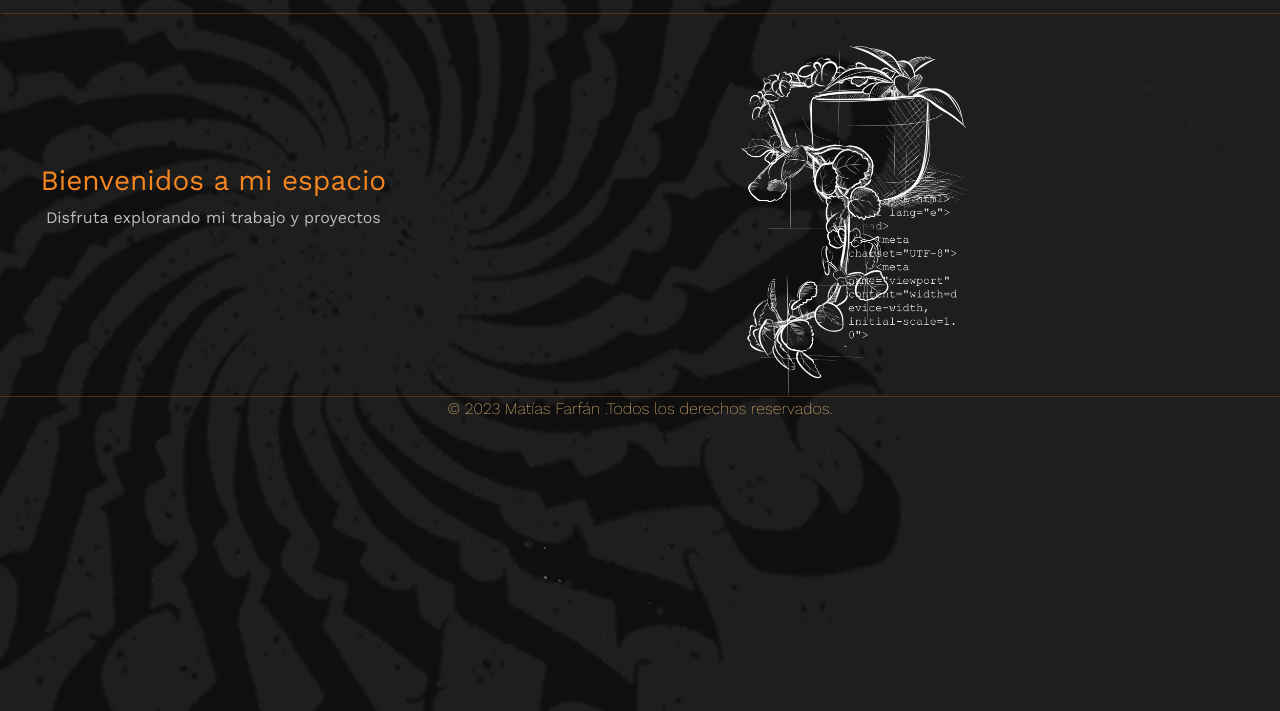
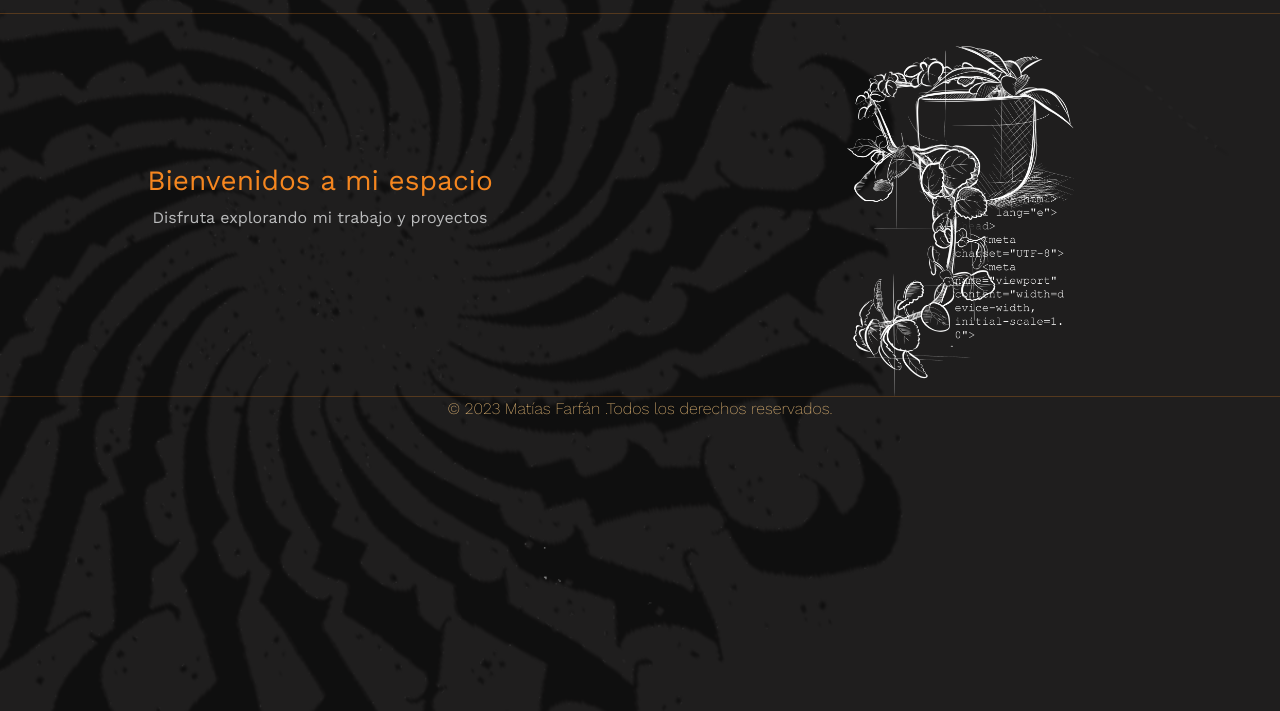
Before and after one commit to matttoo-f/matttoo-f.github.io, a plain HTML site: page index.html in a window 1280 px wide. Shown: the part 89-800 px from the top of the page. Drawn offline with nearby package versions, Linux system fonts and the light colour scheme.

Commit message:
arreglo index

```diff
--- a/index.html
+++ b/index.html
@@ -51,11 +51,11 @@
     <main>
         <div class="container-fluid">
             <div class="row text-center align-items-center">
-                <div class="col-sm-4">
+                <div class="col-sm-6">
                     <h3>Bienvenidos a mi espacio</h3>
                     <p class="subtitulo">Disfruta explorando mi trabajo y proyectos</p>
                 </div>
-                <div class="col-sm-8">
+                <div class="col-sm-6">
                     <img class="fondo1" src="asset/img/ilustracion_main.png" alt="">
                 </div>
             </div>
```
